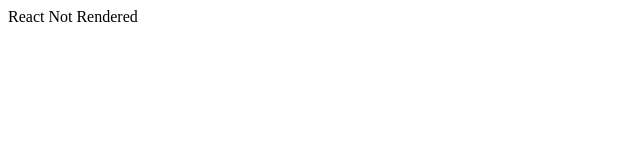
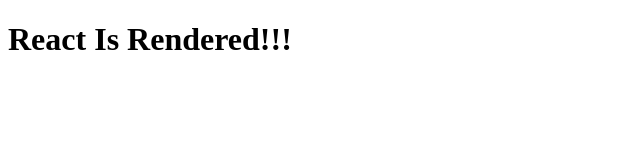
Before and after one commit to eslamsobhy/pure-react, a plain HTML site: page src/index.html in a window 1280 px wide. Shown: the whole page, without its empty margins (0-640 px from the left). Drawn offline with nearby package versions, Linux system fonts and the light colour scheme.

Commit message:
redered the react component manually

```diff
--- a/src/index.html
+++ b/src/index.html
@@ -13,5 +13,21 @@
     <!-- including the react and react-dom libraries -->
     <script src="https://unpkg.com/react@18.2.0/umd/react.development.js"></script>
     <script src="https://unpkg.com/react-dom@18.2.0/umd/react-dom.development.js"></script>
+
+    <!-- Our script -->
+    <script>
+      const App = () => {
+        return React.createElement(
+          "div",
+          {},
+          React.createElement("h1", {}, "React Is Rendered!!!")
+        );
+      };
+
+      ReactDOM.render(
+        React.createElement(App),
+        document.getElementById("root")
+      );
+    </script>
   </body>
 </html>
```
